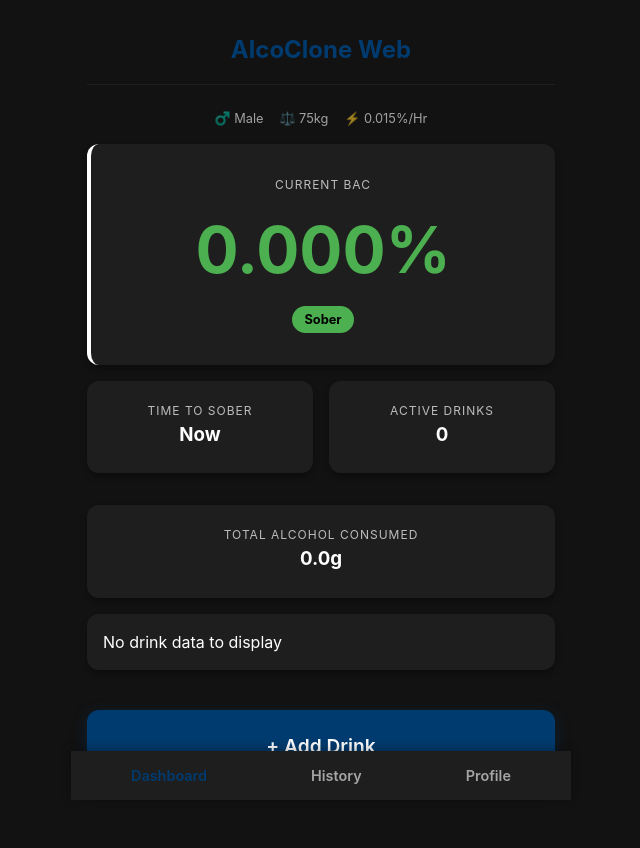
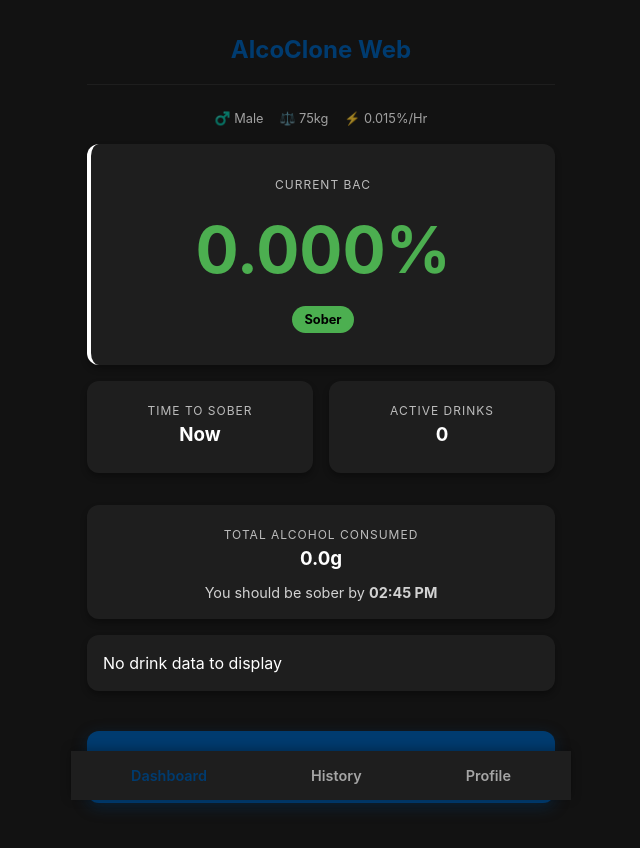
Before and after one commit to m1ckyb/alco-clone, a React (Vite) app: page / in a window 1280 px wide. Shown: the top 848 px of the page, without its empty margins (319-959 px from the left). Built offline with nearby package versions, Linux system fonts and the light colour scheme.

Commit message:
Add sober by time display to Dashboard

```diff
--- a/src/components/Dashboard.tsx
+++ b/src/components/Dashboard.tsx
@@ -74,6 +74,9 @@ const Dashboard: React.FC<{ onAddClick: () => void }> = ({ onAddClick }) => {
       <div className="card info-card" style={{ marginTop: 'var(--spacing-md)' }}>
         <span className="label">Total Alcohol Consumed</span>
         <h3>{drinks.reduce((sum, d) => sum + (d.volume * (d.abv / 100) * 0.789), 0).toFixed(1)}g</h3>
+        <p className="help-text" style={{ fontSize: '0.9rem', marginTop: '4px', opacity: 0.8 }}>
+          You should be sober by <strong>{new Date(now + timeToZero * 3600000).toLocaleTimeString([], { hour: '2-digit', minute: '2-digit' })}</strong>
+        </p>
       </div>
 
       <BACGraph drinks={drinks} profile={profile} now={now} />
```
